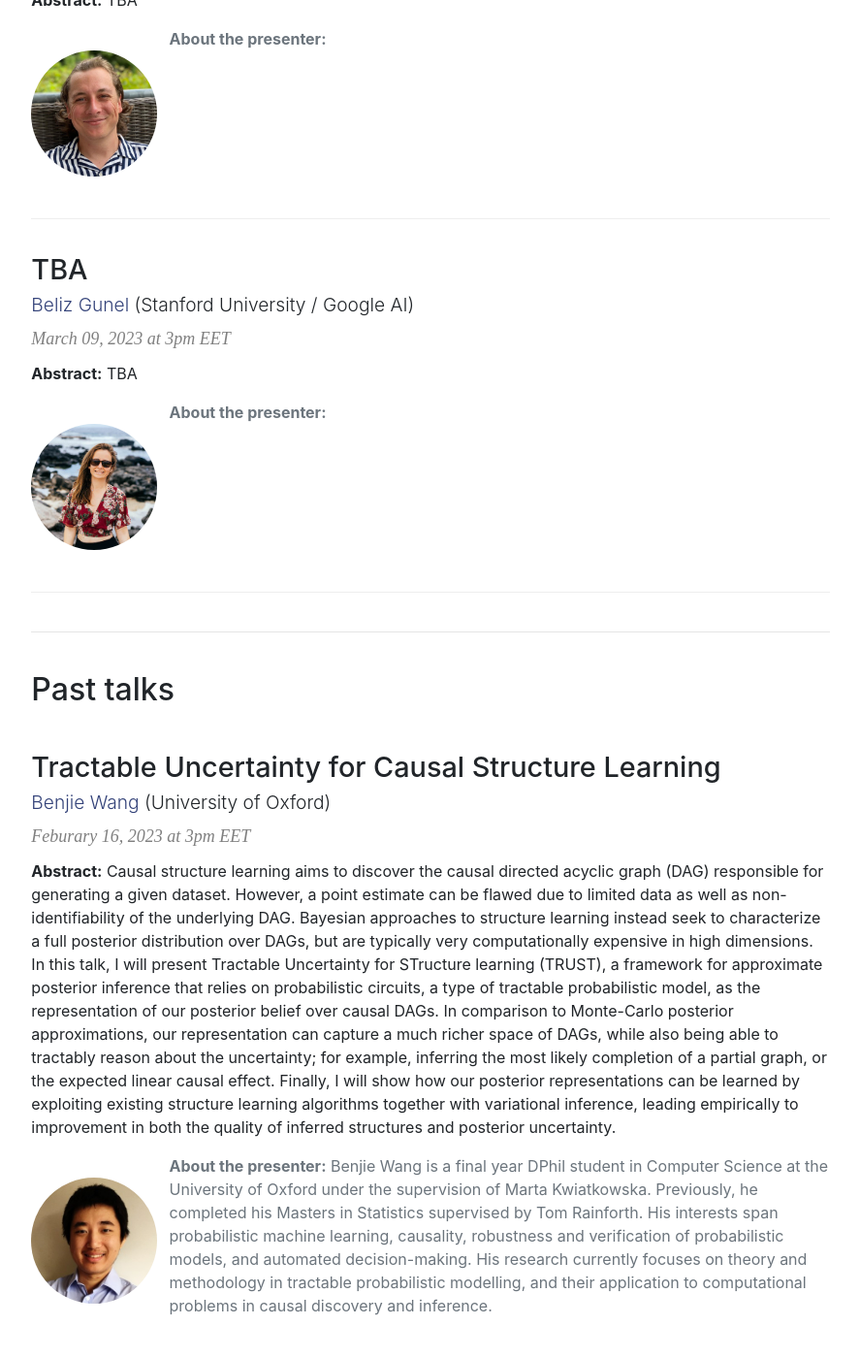
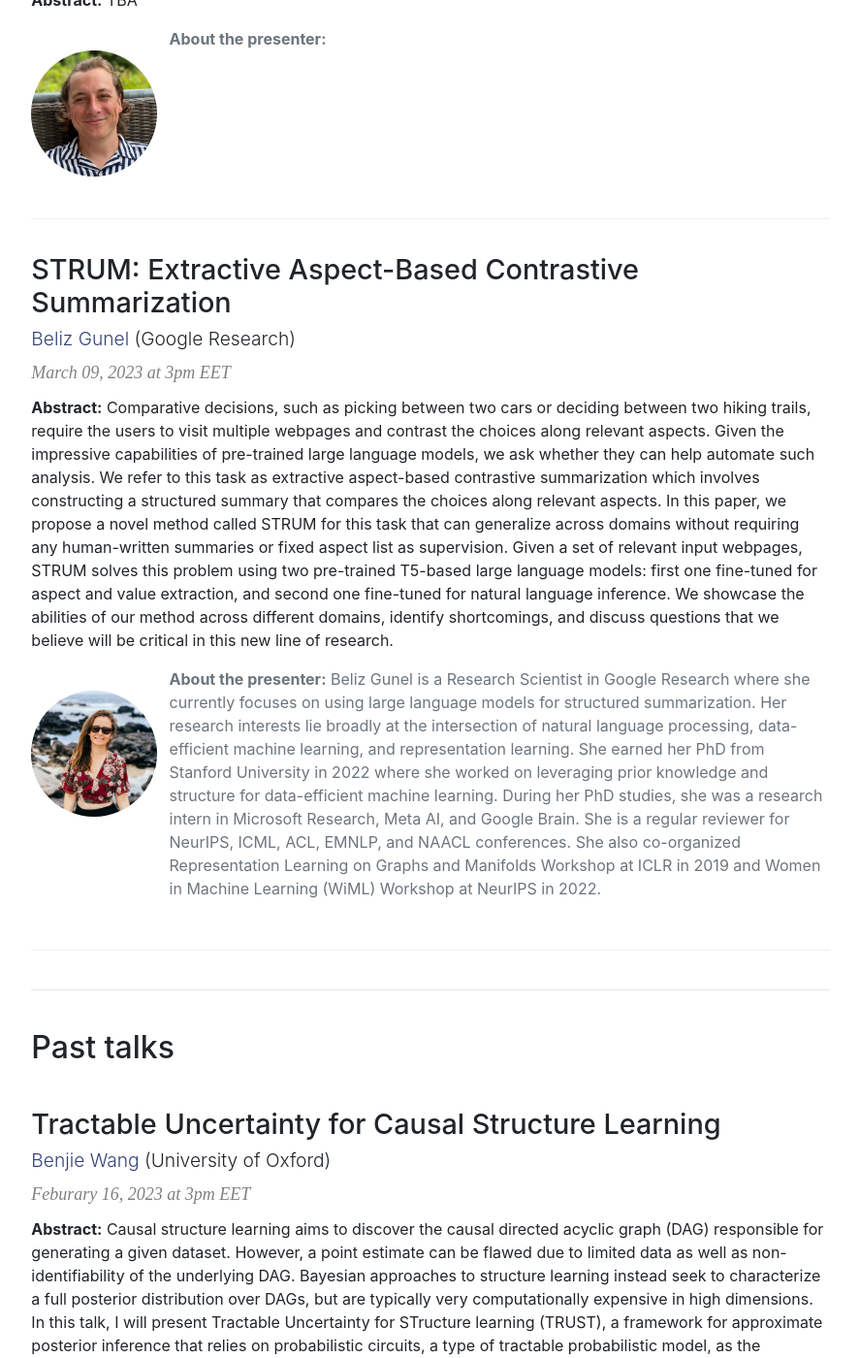
Before and after one commit to AaltoML/apml, a Jekyll site: the page built from index.html, in a window 1280 px wide and 1400 px high, scrolled down 1301 px. Shown: the whole window at 97% size, without its empty margins (196-1083 px from the left). Built offline with Jekyll 4.4.1, drawn with Linux system fonts in a browser that asks for light colours.

Commit message:
updated Beliz talk details

```diff
--- a/_data/talks.yml
+++ b/_data/talks.yml
@@ -242,10 +242,10 @@
   photo: nicholas_kraemer
 
 - date: March 09, 2023 at 3pm EET
-  title: "TBA"
+  title: "STRUM: Extractive Aspect-Based Contrastive Summarization"
   presenter: "Beliz Gunel"
   url: https://web.stanford.edu/~bgunel/
-  affiliation: "Stanford University / Google AI"
-  abstract: "TBA"
-  biography: ""
+  affiliation: "Google Research"
+  abstract: "Comparative decisions, such as picking between two cars or deciding between two hiking trails, require the users to visit multiple webpages and contrast the choices along relevant aspects. Given the impressive capabilities of pre-trained large language models, we ask whether they can help automate such analysis. We refer to this task as extractive aspect-based contrastive summarization which involves constructing a structured summary that compares the choices along relevant aspects. In this paper, we propose a novel method called STRUM for this task that can generalize across domains without requiring any human-written summaries or fixed aspect list as supervision. Given a set of relevant input webpages, STRUM solves this problem using two pre-trained T5-based large language models: first one fine-tuned for aspect and value extraction, and second one fine-tuned for natural language inference. We showcase the abilities of our method across different domains, identify shortcomings, and discuss questions that we believe will be critical in this new line of research."
+  biography: "Beliz Gunel is a Research Scientist in Google Research where she currently focuses on using large language models for structured summarization. Her research interests lie broadly at the intersection of natural language processing, data-efficient machine learning, and representation learning. She earned her PhD from Stanford University in 2022 where she worked on leveraging prior knowledge and structure for data-efficient machine learning. During her PhD studies, she was a research intern in Microsoft Research, Meta AI, and Google Brain. She is a regular reviewer for NeurIPS, ICML, ACL, EMNLP, and NAACL conferences. She also co-organized Representation Learning on Graphs and Manifolds Workshop at ICLR in 2019 and Women in Machine Learning (WiML) Workshop at NeurIPS in 2022."
   photo: "beliz_gunel"
```
